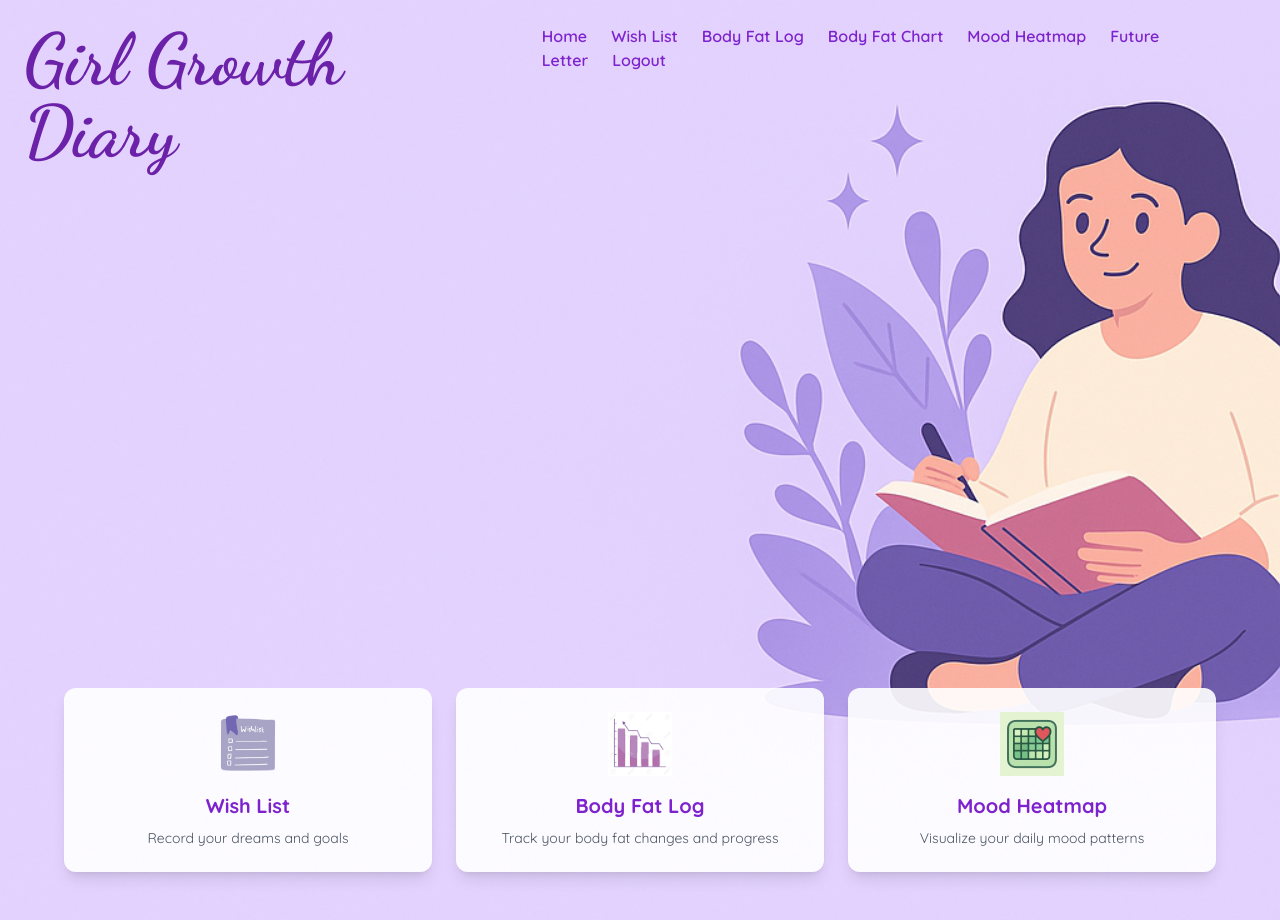
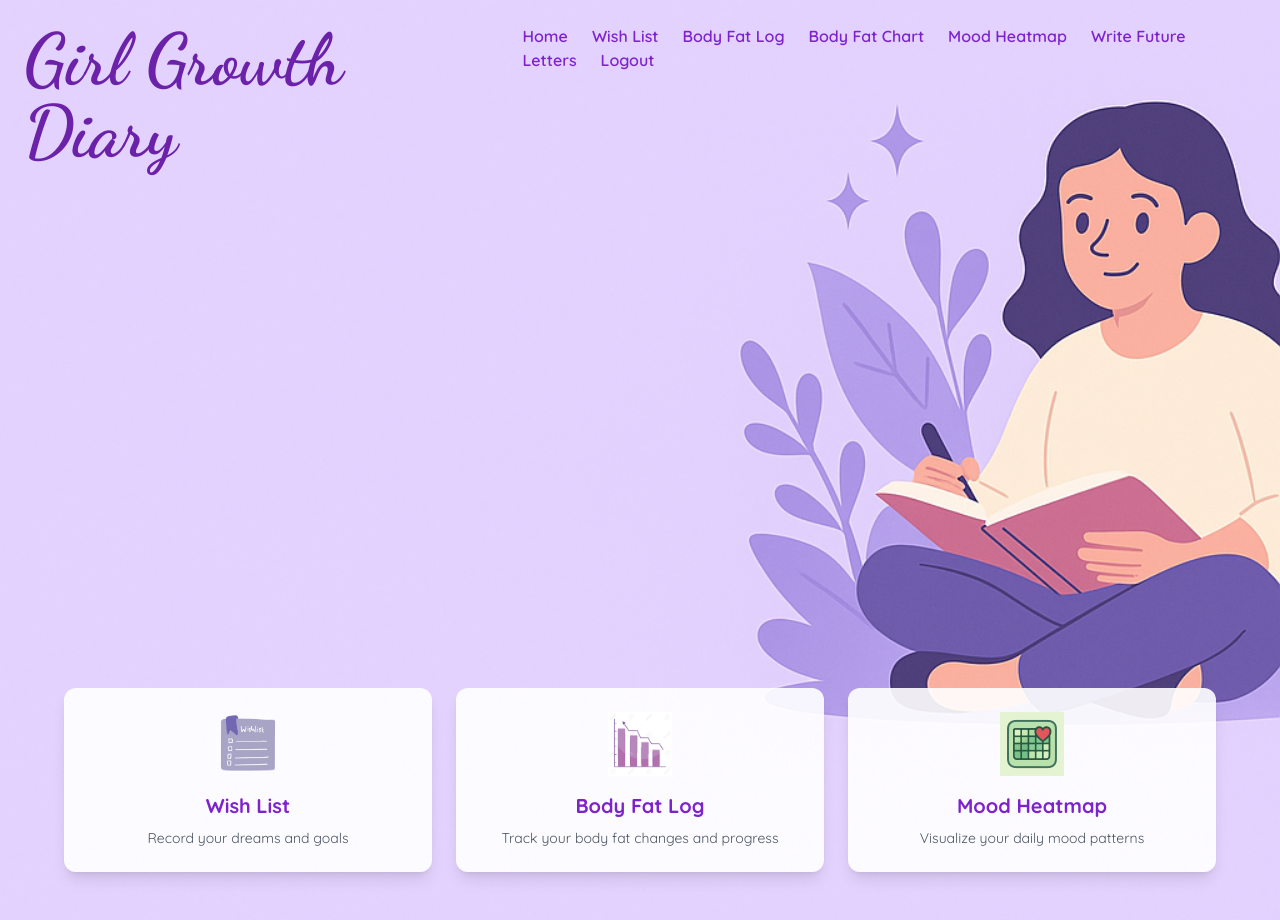
Before and after one commit to Tracy02022/girls-growth-diary, a Next.js app: page / in a window 1280 px wide. Built offline with nearby package versions, Linux system fonts and the light colour scheme.

Commit message:
add future letters function
add future letters function

```diff
--- a/pages/charts.tsx
+++ b/pages/charts.tsx
@@ -39,7 +39,7 @@ export default function ChartsPage() {
     { name: 'Log', href: '/log' },
     { name: 'Charts', href: '/charts' },
     { name: 'Mood', href: '/mood-heatmap' },
-    { name: 'Write Future Letter', href: '/future-letter/new' },
+    { name: 'Write Future Letters', href: '/future-letter/new' },
   ]
 
   useEffect(() => {
--- a/pages/future-letter/[id].tsx
+++ b/pages/future-letter/[id].tsx
@@ -93,7 +93,7 @@ export default function ViewFutureLetterPage() {
                     href="/future-letter/new"
                     className="text-purple-600 underline text-sm hover:text-purple-800"
                 >
-                    🔙 Back to Write Future Letter
+                    🔙 Back to Write Future Letters
                 </a>
             </div>
         </div>
--- a/pages/future-letter/index.tsx
+++ b/pages/future-letter/index.tsx
@@ -131,7 +131,7 @@ export default function FutureLetterListPage() {
                     href="/future-letter/new"
                     className="text-purple-600 underline text-sm hover:text-purple-800"
                 >
-                    🔙 Back to Write Future Letter
+                    🔙 Back to Write Future Letters
                 </a>
             </div>
         </div>
--- a/pages/future-letter/new.tsx
+++ b/pages/future-letter/new.tsx
@@ -1,6 +1,7 @@
 'use client'
 
 import { useState } from 'react'
+import { useEffect } from 'react'
 import { Card, CardContent } from '@/components/ui/card'
 import { Input } from '@/components/ui/input'
 import { Textarea } from '@/components/ui/textarea'
@@ -27,37 +28,43 @@ export default function FutureLetterPage() {
   const router = useRouter()
 
   // 获取当前用户
-  useState(() => {
+  useEffect(() => {
     const unsub = onAuthStateChanged(auth, (user) => {
-      if (user) setUserId(user.uid)
-      else window.location.href = '/login'
+      if (user) {
+        setUserId(user.uid)
+      } else {
+        if (typeof window !== 'undefined') {
+          window.location.href = '/login'
+        }
+      }
     })
     return () => unsub()
-  })
+  }, [])
+
 
   const handleSubmit = async () => {
-    if (!title || !content || !date || !time || !type || !userId) return
-    const unlockTimestamp = `${format(date, 'yyyy-MM-dd')}T${time}`
+    if (!title || !content || !date || !time || !type) return;
+
+    const unlockTimestamp = `${format(date, 'yyyy-MM-dd')}T${time}`;
+
+    const newLetter = {
+      title,
+      content,
+      type,
+      unlockTimestamp,
+      userId,
+      createdAt: new Date().toISOString(),
+    };
+
     try {
-      await addDoc(collection(db, 'futureLetters'), {
-        title,
-        content,
-        type,
-        unlockTimestamp,
-        createdAt: new Date().toISOString(),
-        userId,
-      })
-      toast.success('✅ Letter saved successfully!')
-      setTitle('')
-      setContent('')
-      setType(null)
-      setDate(undefined)
-      setTime('12:00:00')
-    } catch (err) {
-      toast.error('❌ Failed to save letter')
-      console.error(err)
+      const docRef = await addDoc(collection(db, 'futureLetters'), newLetter);
+      toast.success('Letter saved!');
+      router.push(`/future-letter/${docRef.id}`);
+    } catch (error) {
+      toast.error('Failed to save letter.');
     }
   }
+
 
   const navItems = [
     { name: 'Home', href: '/' },
@@ -65,7 +72,7 @@ export default function FutureLetterPage() {
     { name: 'Log', href: '/log' },
     { name: 'Charts', href: '/charts' },
     { name: 'Mood', href: '/mood-heatmap' },
-    { name: 'Write Future Letter', href: '/future-letter/new' },
+    { name: 'Write Future Letters', href: '/future-letter/new' },
   ]
 
   return (
--- a/pages/index.tsx
+++ b/pages/index.tsx
@@ -23,7 +23,7 @@ export default function Home() {
           <Link href="/log">Body Fat Log</Link>
           <Link href="/charts">Body Fat Chart</Link>
           <Link href="/mood-heatmap">Mood Heatmap</Link>
-          <Link href="/future-letter">Future Letter</Link>
+          <Link href="/future-letter">Write Future Letters</Link>
           <Link href="/logout">Logout</Link>
         </div>
       </nav>
--- a/pages/log.tsx
+++ b/pages/log.tsx
@@ -44,7 +44,7 @@ export default function FatLogPage() {
     { name: 'Log', href: '/log' },
     { name: 'Charts', href: '/charts' },
     { name: 'Mood', href: '/mood-heatmap' },
-    { name: 'Future Letter', href: '/future-letter' },
+    { name: 'Write Future Letters', href: '/future-letter/new' },
   ];
 
 
```
